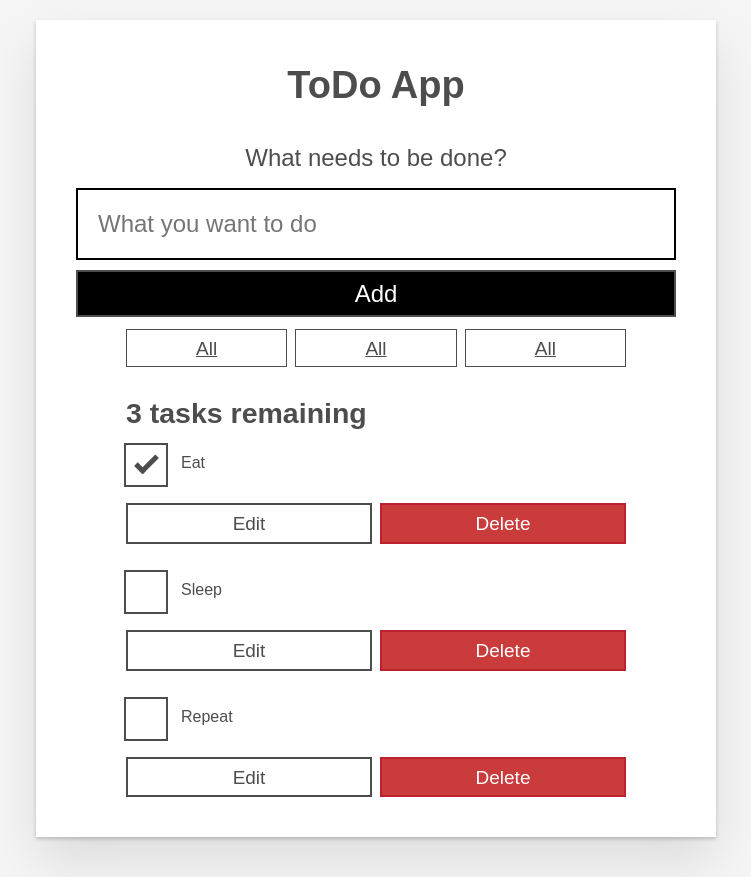
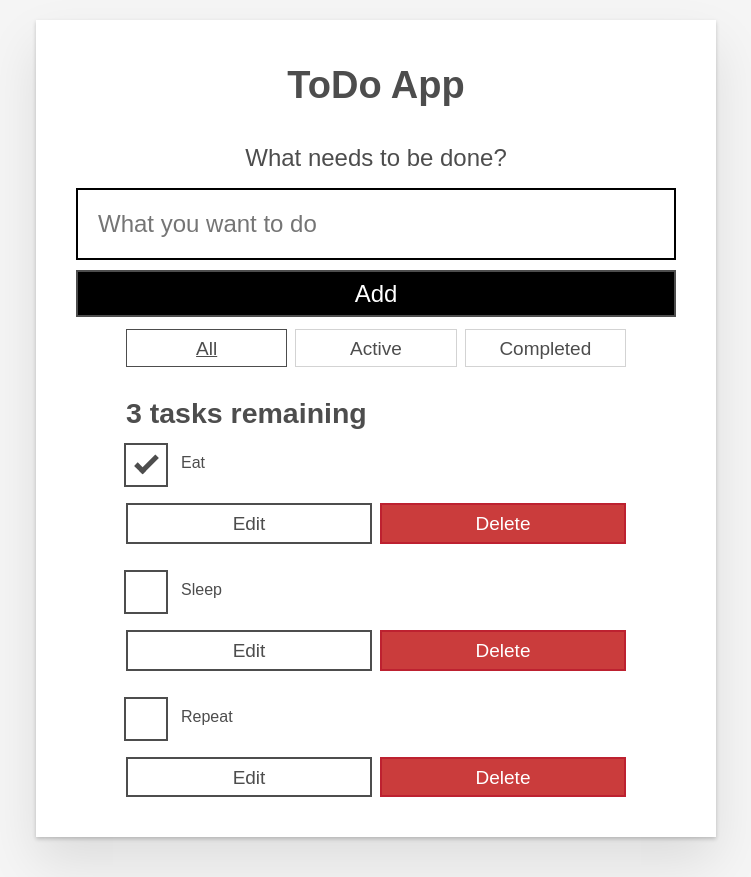
Before and after one commit to KarthikBenki/Todo-react, a React (Create React App) app: page / in a window 1280 px wide. Shown: the whole page, without its empty margins (264-1015 px from the left). Built offline with nearby package versions, Linux system fonts and the light colour scheme.

Commit message:
[Karthik] Add. props to filter button, Refactor. tasklist according filter and render on the browser

```diff
--- a/src/App.js
+++ b/src/App.js
@@ -4,7 +4,16 @@
 import Todo from "./components/Todo";
 import { nanoid } from "nanoid";
 
+const FILTER_MAP = {
+  All: () => true,
+  Active: (task) => !task.completed,
+  Completed: (task) => task.completed,
+};
+//collects all the keys of the above object and returns the string array
+const FILTER_NAMES = Object.keys(FILTER_MAP);
+
 function App(props) {
+  const [filter, setFilter] = useState("All");
   const [tasks, setTasks] = useState(props.tasks);
   function toggleTaskCompleted(id) {
     const updatedTasks = tasks.map((task) => {
@@ -30,8 +39,10 @@
     });
     setTasks(editedTaskList);
   };
-
-  const taskList = tasks.map((task) => {
+/**
+ * the tasklist is first filterd according to the filter button clicked
+ */
+  const taskList = tasks.filter(FILTER_MAP[filter]).map((task) => {
     return (
       <Todo
         id={task.id}
@@ -44,6 +55,16 @@
       />
     );
   });
+
+  const filterList = FILTER_NAMES.map((name) => (
+    <FilterButton
+      key={name}
+      name={name}
+      isPressed={name === filter}
+      setFilter={setFilter}
+    />
+  ));
+
   const tasksNoun = taskList.length !== 1 ? "tasks" : "task";
   const headingText = `${taskList.length} ${tasksNoun} remaining`;
 
@@ -56,11 +77,7 @@
     <div className="todoapp stack-large">
       <h1>ToDo App</h1>
       <Form addTask={addTask} />
-      <div className="filters btn-group stack-exception">
-        <FilterButton />
-        <FilterButton />
-        <FilterButton />
-      </div>
+      <div className="filters btn-group stack-exception">{filterList}</div>
 
       <h2 id="list-heading">{headingText}</h2>
 
--- a/src/components/FilterButton.js
+++ b/src/components/FilterButton.js
@@ -1,10 +1,15 @@
 import React from "react";
 
-const FilterButton = () => {
+const FilterButton = (props) => {
   return (
-    <button type="button" className="btn toggle-btn" aria-pressed="true">
+    <button
+      type="button"
+      className="btn toggle-btn"
+      aria-pressed={props.isPressed}
+      onClick={() => props.setFilter(props.name)}
+    >
       <span className="visually-hidden">Show </span>
-      <span>all</span>
+      <span>{props.name}</span>
       <span className="visually-hidden"> tasks</span>
     </button>
   );
```
